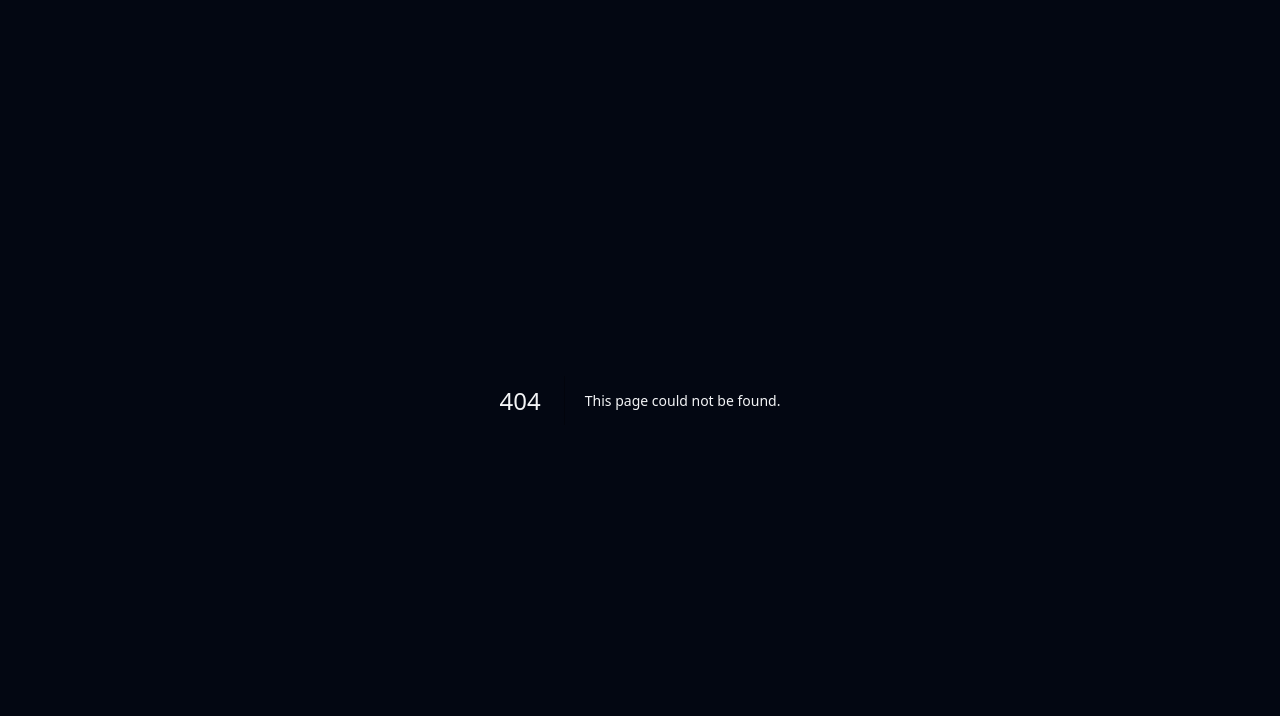
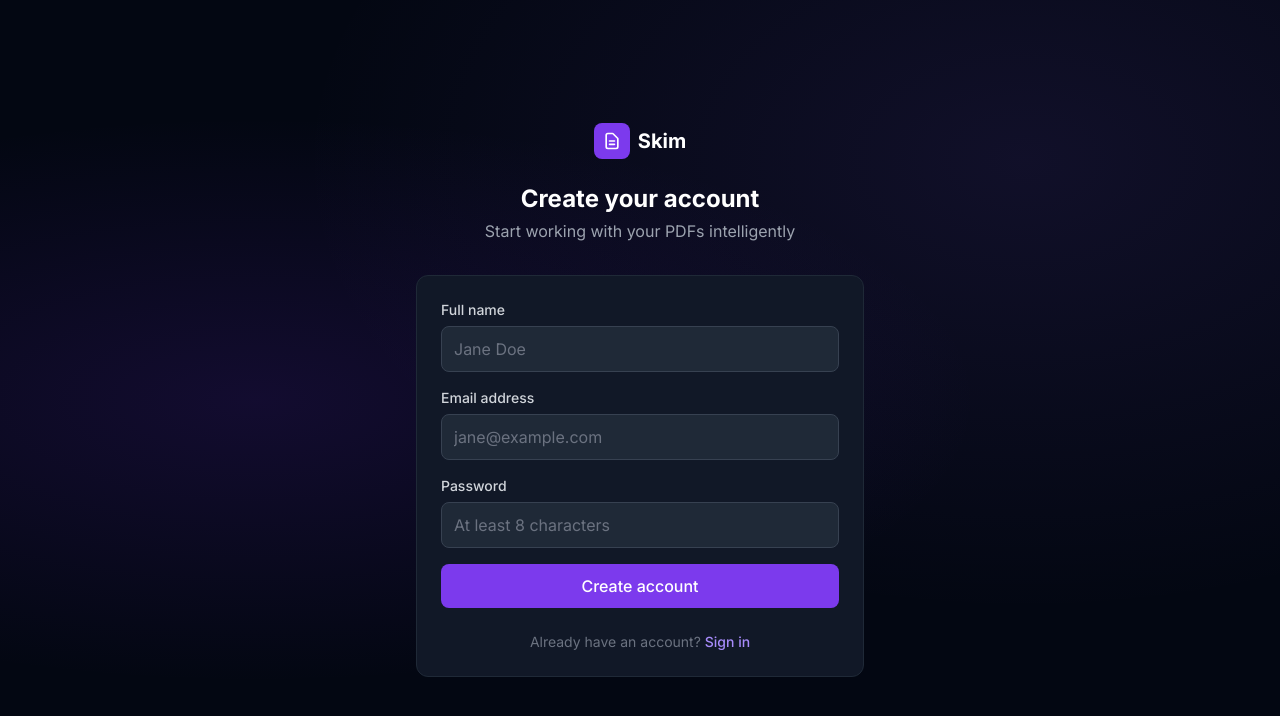
Before and after one commit to ac265640/Skim, a Next.js app: page /signup in a window 1280 px wide. Before the commit this address had no page. Shown: the top 716 px of the page. Built offline with nearby package versions, Linux system fonts and the light colour scheme.

Commit message:
feat: user signup API and bcrypt password hashing

```diff
--- /dev/null
+++ b/src/app/api/auth/signup/route.ts
@@ -0,0 +1,54 @@
+import { NextRequest, NextResponse } from "next/server";
+import bcrypt from "bcryptjs";
+import { prisma } from "@/lib/prisma";
+
+export async function POST(req: NextRequest) {
+  try {
+    const { name, email, password } = await req.json();
+
+    if (!name || !email || !password) {
+      return NextResponse.json(
+        { error: "Name, email, and password are required" },
+        { status: 400 }
+      );
+    }
+
+    if (password.length < 8) {
+      return NextResponse.json(
+        { error: "Password must be at least 8 characters" },
+        { status: 400 }
+      );
+    }
+
+    const existing = await prisma.user.findUnique({
+      where: { email: email.toLowerCase() },
+    });
+
+    if (existing) {
+      return NextResponse.json(
+        { error: "An account with this email already exists" },
+        { status: 409 }
+      );
+    }
+
+    // Hash with 12 rounds
+    const passwordHash = await bcrypt.hash(password, 12);
+
+    const user = await prisma.user.create({
+      data: {
+        name: name.trim(),
+        email: email.toLowerCase().trim(),
+        passwordHash,
+      },
+      select: { id: true, name: true, email: true, createdAt: true },
+    });
+
+    return NextResponse.json({ user }, { status: 201 });
+  } catch (error) {
+    console.error("Signup error:", error);
+    return NextResponse.json(
+      { error: "Internal server error" },
+      { status: 500 }
+    );
+  }
+}
--- /dev/null
+++ b/src/app/signup/page.tsx
@@ -0,0 +1,136 @@
+"use client";
+
+import { useState } from "react";
+import Link from "next/link";
+import { useRouter } from "next/navigation";
+
+export default function SignupPage() {
+  const router = useRouter();
+  const [form, setForm] = useState({ name: "", email: "", password: "" });
+  const [error, setError] = useState("");
+  const [loading, setLoading] = useState(false);
+
+  const handleSubmit = async (e: React.FormEvent) => {
+    e.preventDefault();
+    setError("");
+    setLoading(true);
+
+    try {
+      const res = await fetch("/api/auth/signup", {
+        method: "POST",
+        headers: { "Content-Type": "application/json" },
+        body: JSON.stringify(form),
+      });
+
+      const data = await res.json();
+      if (!res.ok) {
+        setError(data.error || "Signup failed");
+        return;
+      }
+
+      // Auto-redirect to login after success
+      router.push("/login?signup=1");
+    } catch {
+      setError("Something went wrong. Please try again.");
+    } finally {
+      setLoading(false);
+    }
+  };
+
+  return (
+    <div className="gradient-bg min-h-screen flex items-center justify-center px-4">
+      <div className="w-full max-w-md fade-in">
+        {/* Header */}
+        <div className="text-center mb-8">
+          <Link href="/" className="inline-flex items-center gap-2 mb-6 group">
+            <div className="w-9 h-9 rounded-lg bg-violet-600 flex items-center justify-center group-hover:bg-violet-500 transition-colors">
+              <svg className="w-5 h-5 text-white" fill="none" viewBox="0 0 24 24" stroke="currentColor">
+                <path strokeLinecap="round" strokeLinejoin="round" strokeWidth={2}
+                  d="M9 12h6m-6 4h6m2 5H7a2 2 0 01-2-2V5a2 2 0 012-2h5.586a1 1 0 01.707.293l5.414 5.414a1 1 0 01.293.707V19a2 2 0 01-2 2z" />
+              </svg>
+            </div>
+            <span className="text-xl font-bold text-white">Skim</span>
+          </Link>
+          <h1 className="text-2xl font-bold text-white">Create your account</h1>
+          <p className="text-gray-400 mt-1">Start working with your PDFs intelligently</p>
+        </div>
+
+        <div className="card">
+          {error && (
+            <div className="mb-4 p-3 bg-red-900/40 border border-red-700/50 rounded-lg text-red-300 text-sm">
+              {error}
+            </div>
+          )}
+
+          <form onSubmit={handleSubmit} className="space-y-4">
+            <div>
+              <label htmlFor="name" className="label">Full name</label>
+              <input
+                id="name"
+                type="text"
+                className="input"
+                placeholder="Jane Doe"
+                value={form.name}
+                onChange={(e) => setForm({ ...form, name: e.target.value })}
+                required
+                autoComplete="name"
+              />
+            </div>
+
+            <div>
+              <label htmlFor="email" className="label">Email address</label>
+              <input
+                id="email"
+                type="email"
+                className="input"
+                placeholder="jane@example.com"
+                value={form.email}
+                onChange={(e) => setForm({ ...form, email: e.target.value })}
+                required
+                autoComplete="email"
+              />
+            </div>
+
+            <div>
+              <label htmlFor="password" className="label">Password</label>
+              <input
+                id="password"
+                type="password"
+                className="input"
+                placeholder="At least 8 characters"
+                value={form.password}
+                onChange={(e) => setForm({ ...form, password: e.target.value })}
+                required
+                minLength={8}
+                autoComplete="new-password"
+              />
+            </div>
+
+            <button
+              type="submit"
+              id="signup-submit"
+              disabled={loading}
+              className="btn-primary w-full mt-2"
+            >
+              {loading ? (
+                <>
+                  <div className="w-4 h-4 border-2 border-white/30 border-t-white rounded-full animate-spin" />
+                  Creating account…
+                </>
+              ) : (
+                "Create account"
+              )}
+            </button>
+          </form>
+
+          <p className="text-center text-sm text-gray-500 mt-6">
+            Already have an account?{" "}
+            <Link href="/login" className="text-violet-400 hover:text-violet-300 font-medium">
+              Sign in
+            </Link>
+          </p>
+        </div>
+      </div>
+    </div>
+  );
+}
```
